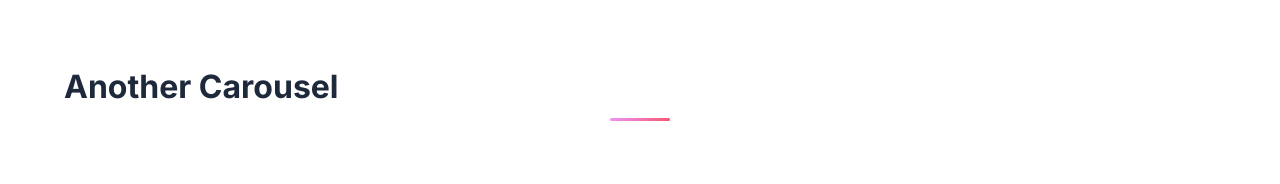
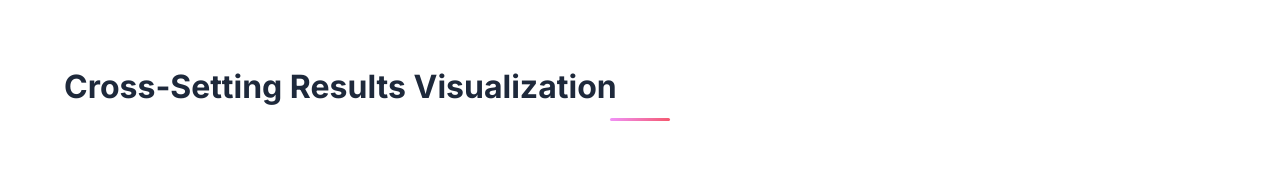
Before and after one commit to lownish23csz0010/recal-bench, a plain HTML site: page index.html in a window 1280 px wide. Shown: the part 10109-10293 px from the top of the page. Drawn offline with nearby package versions, Linux system fonts and the light colour scheme; some icons are missing.

Commit message:
Updated heading in results viz

```diff
--- a/index.html
+++ b/index.html
@@ -2085,7 +2085,7 @@
 <section class="hero is-small">
   <div class="hero-body">
     <div class="container">
-      <h2 class="title is-3">Another Carousel</h2>
+      <h2 class="title is-3">Cross-Setting Results Visualization</h2>
       <div id="results-carousel" class="carousel results-carousel">
         <div class="item item-video1">
           <!-- TODO: Add poster image for better preview -->
```
